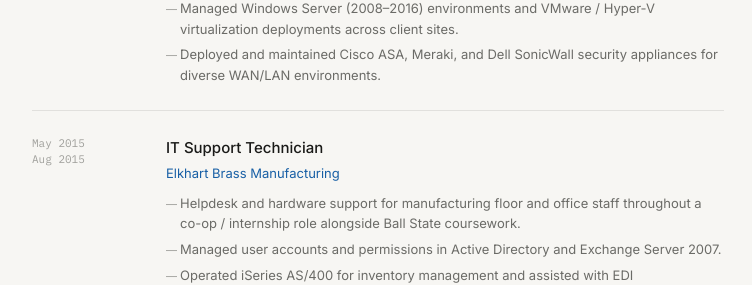
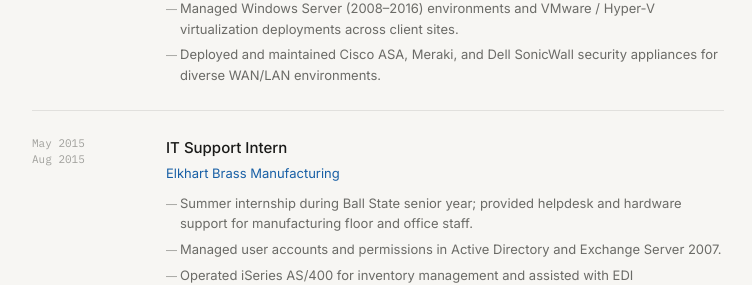
Before and after one commit to nwilsey16/portfolio, a plain HTML site: page index.html in a window 1280 px wide. Shown: the part 2714-2999 px from the top of the page, without its empty margins (262-1014 px from the left). Drawn offline with Linux system fonts and the light colour scheme.

Commit message:
Update index.html

```diff
--- a/index.html
+++ b/index.html
@@ -411,10 +411,10 @@
             <div class="exp-dates">May 2015<br>Aug 2015</div>
           </div>
           <div>
-            <div class="exp-role">IT Support Technician</div>
+            <div class="exp-role">IT Support Intern</div>
             <div class="exp-company">Elkhart Brass Manufacturing</div>
             <ul class="exp-bullets">
-              <li>Helpdesk and hardware support for manufacturing floor and office staff throughout a co-op / internship role alongside Ball State coursework.</li>
+              <li>Summer internship during Ball State senior year; provided helpdesk and hardware support for manufacturing floor and office staff.</li>
               <li>Managed user accounts and permissions in Active Directory and Exchange Server 2007.</li>
               <li>Operated iSeries AS/400 for inventory management and assisted with EDI troubleshooting.</li>
             </ul>
```
